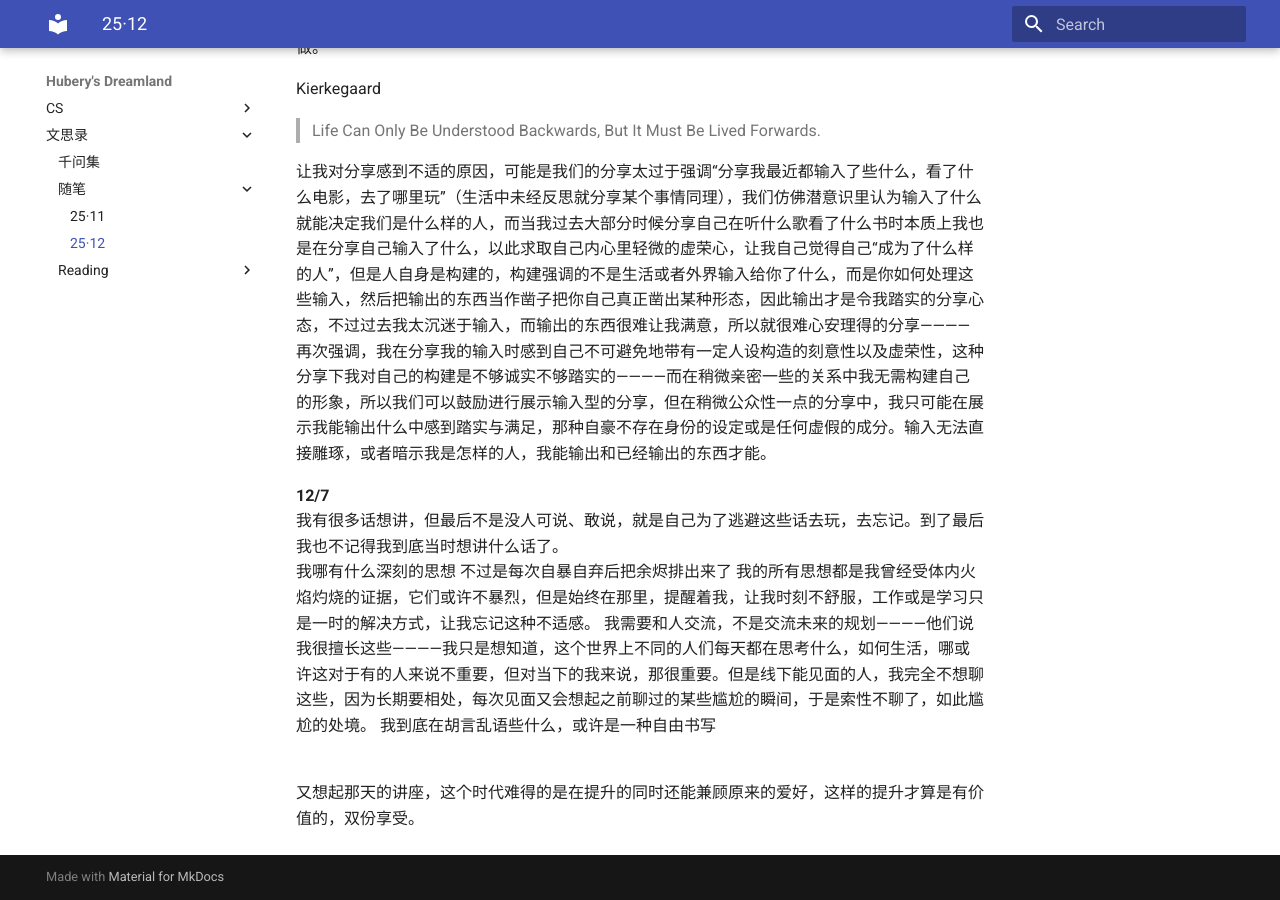
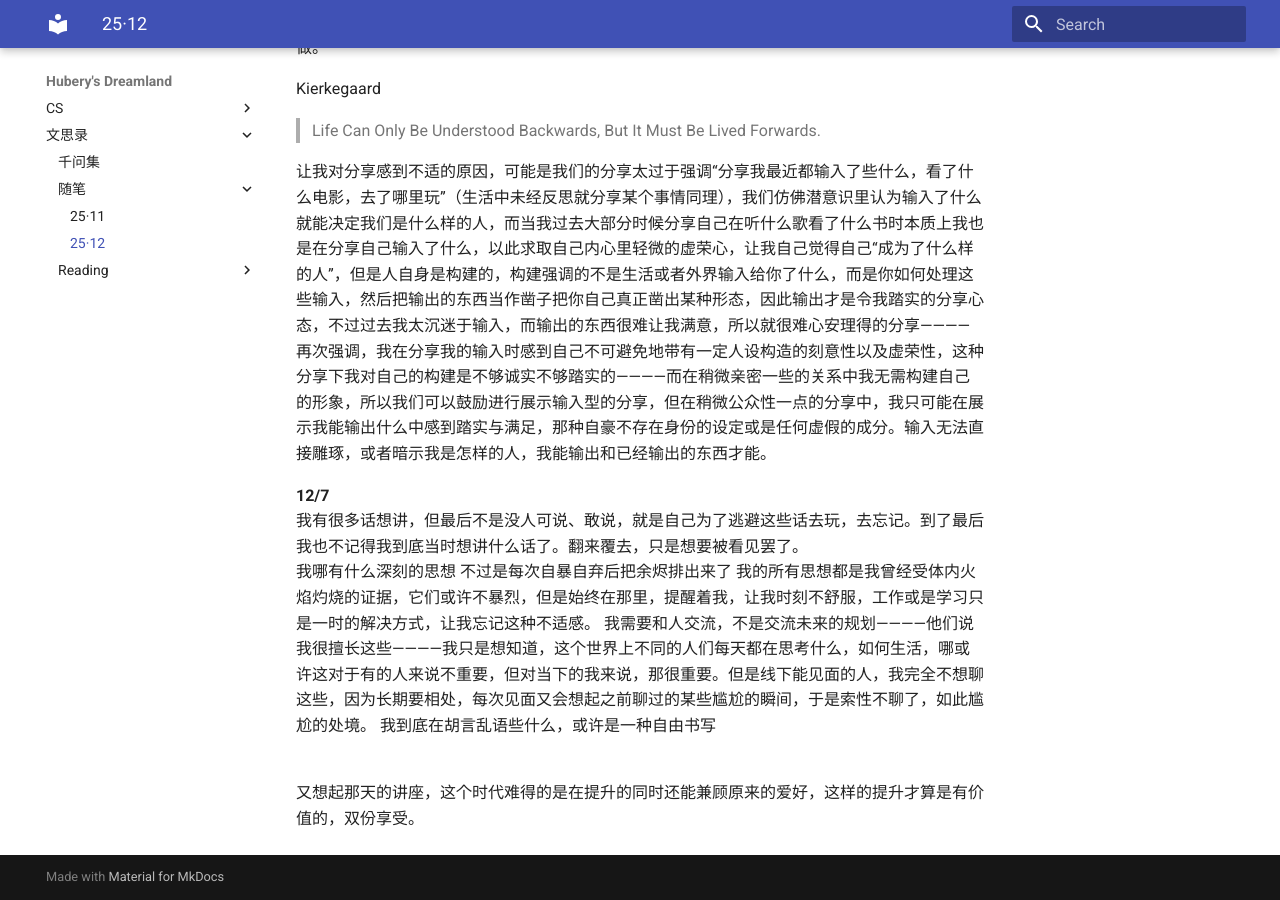
Before and after one commit to hubery258/dreamland-hubery, an MkDocs documentation site: the page built from docs/life/pieces/25_12.md, in a window 1280 px wide and 900 px high, scrolled down 788 px. Built offline with MkDocs 1.6.1 and Material for MkDocs 9.7.7, drawn with Linux system fonts in a browser that asks for light colours.

Commit message:
一点点更新

```diff
--- a/docs/life/pieces/25_12.md
+++ b/docs/life/pieces/25_12.md
@@ -19,7 +19,7 @@ Kierkegaard
 让我对分享感到不适的原因，可能是我们的分享太过于强调“分享我最近都输入了些什么，看了什么电影，去了哪里玩”（生活中未经反思就分享某个事情同理），我们仿佛潜意识里认为输入了什么就能决定我们是什么样的人，而当我过去大部分时候分享自己在听什么歌看了什么书时本质上我也是在分享自己输入了什么，以此求取自己内心里轻微的虚荣心，让我自己觉得自己“成为了什么样的人”，但是人自身是构建的，构建强调的不是生活或者外界输入给你了什么，而是你如何处理这些输入，然后把输出的东西当作凿子把你自己真正凿出某种形态，因此输出才是令我踏实的分享心态，不过过去我太沉迷于输入，而输出的东西很难让我满意，所以就很难心安理得的分享————再次强调，我在分享我的输入时感到自己不可避免地带有一定人设构造的刻意性以及虚荣性，这种分享下我对自己的构建是不够诚实不够踏实的————而在稍微亲密一些的关系中我无需构建自己的形象，所以我们可以鼓励进行展示输入型的分享，但在稍微公众性一点的分享中，我只可能在展示我能输出什么中感到踏实与满足，那种自豪不存在身份的设定或是任何虚假的成分。输入无法直接雕琢，或者暗示我是怎样的人，我能输出和已经输出的东西才能。
 
 **12/7**<br>
-我有很多话想讲，但最后不是没人可说、敢说，就是自己为了逃避这些话去玩，去忘记。到了最后我也不记得我到底当时想讲什么话了。
+我有很多话想讲，但最后不是没人可说、敢说，就是自己为了逃避这些话去玩，去忘记。到了最后我也不记得我到底当时想讲什么话了。翻来覆去，只是想要被看见罢了。
 <br>
 我哪有什么深刻的思想
 不过是每次自暴自弃后把余烬排出来了
```
Also changed, not shown: docs/index.md (+1 -1 lines), docs/life/question.md (+2 -0 lines), docs/update.md (added, +5 -0 lines), docs/life/pieces/一些规定.png (added).
